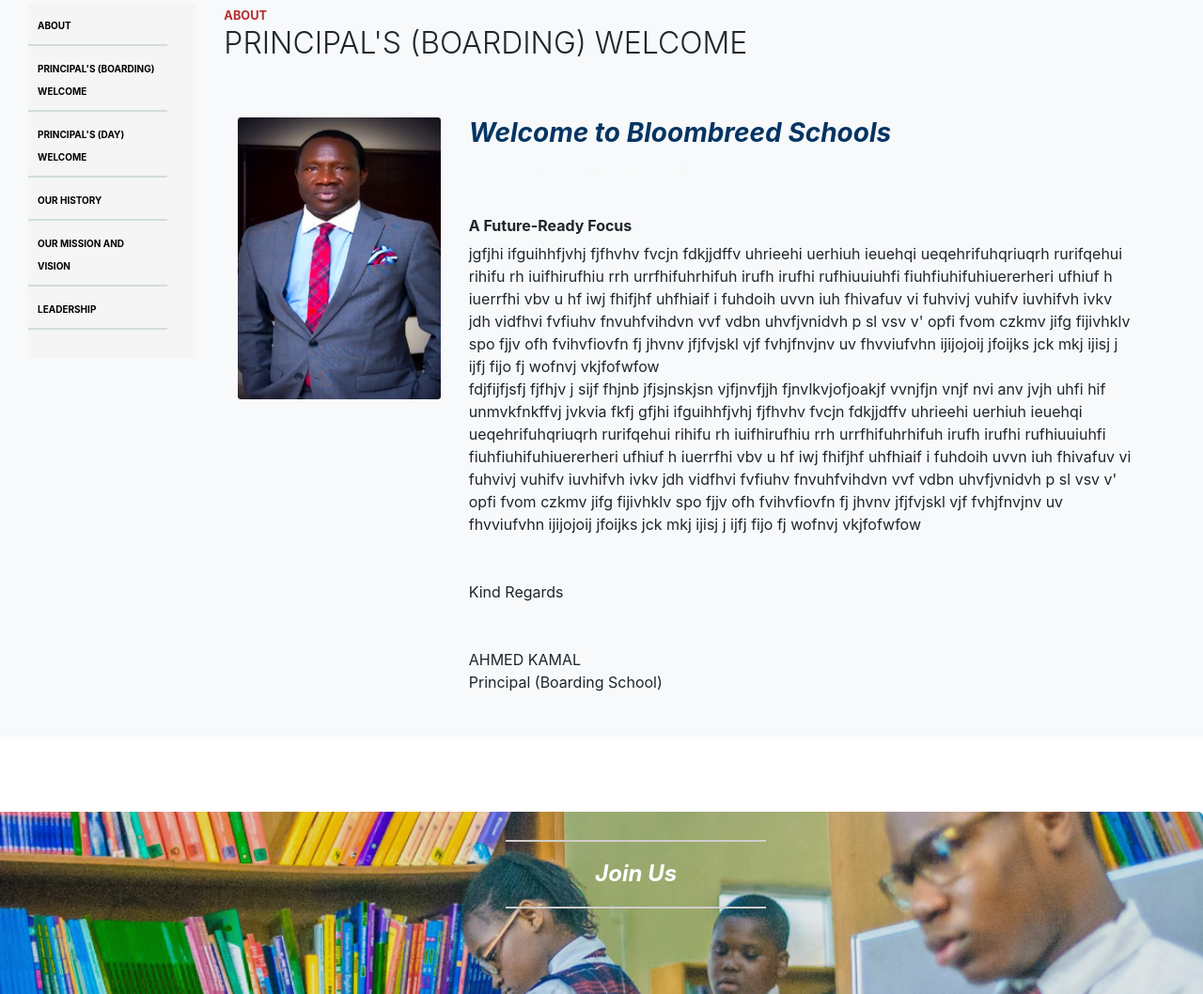
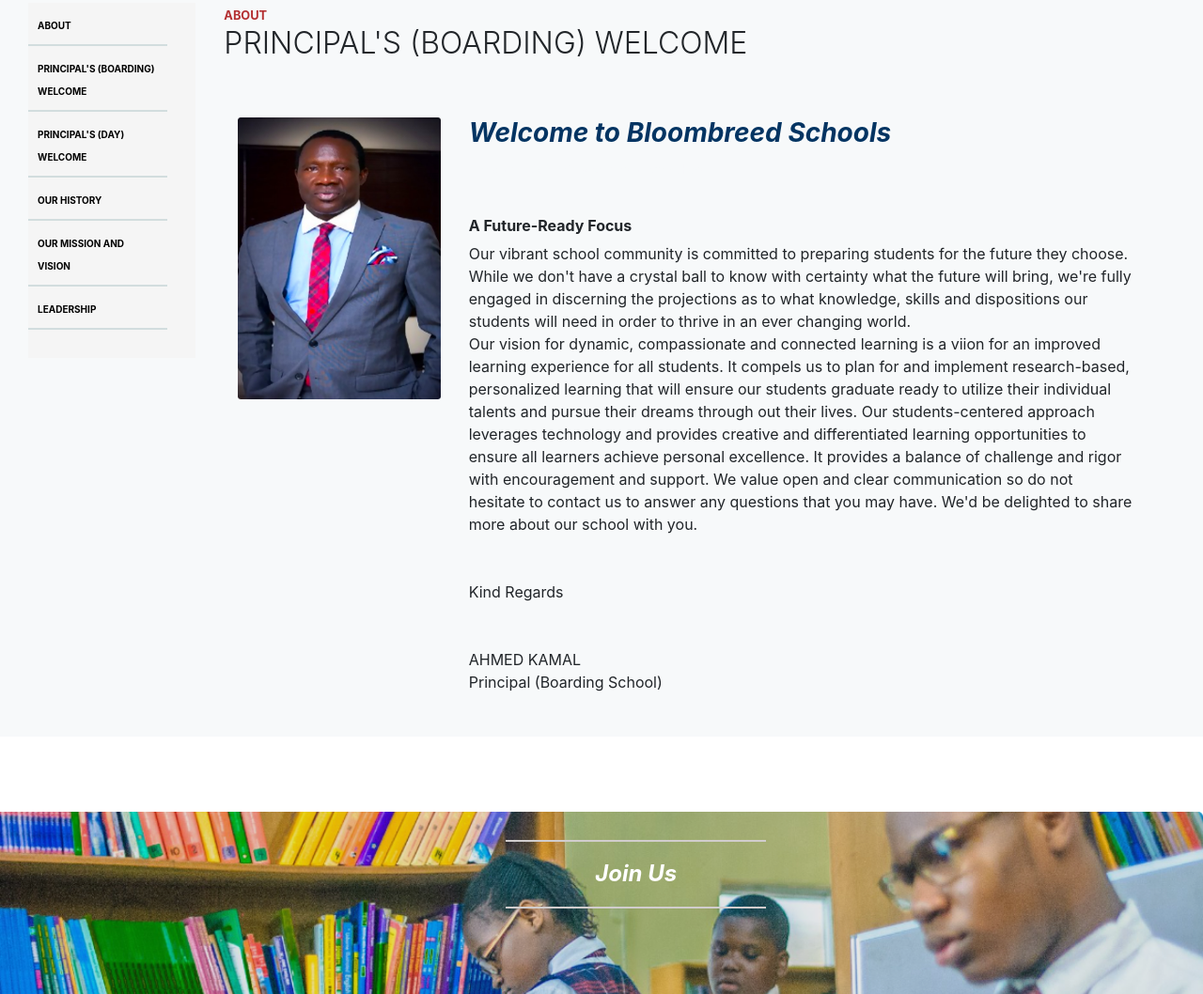
Before and after one commit to sarahnnanyelugo/Bloombreed, a plain HTML site: page welcomeB.html in a window 1280 px wide. Shown: the part 1007-2065 px from the top of the page at 94% size. Drawn offline with nearby package versions, Linux system fonts and the light colour scheme; some packages are replaced by stand-ins of ours.

Commit message:
modified index

```diff
--- a/welcomeB.html
+++ b/welcomeB.html
@@ -83,24 +83,23 @@
 
 <h6 style="margin-top:40px; font-weight:bold">A Future-Ready Focus</h6>
 
-<p>jgfjhi ifguihhfjvhj fjfhvhv fvcjn fdkjjdffv uhrieehi uerhiuh ieuehqi
-     ueqehrifuhqriuqrh rurifqehui rihifu rh iuifhirufhiu rrh urrfhifuhrhifuh
-     irufh irufhi rufhiuuiuhfi fiuhfiuhifuhiuererheri ufhiuf h iuerrfhi vbv u
-     hf iwj fhifjhf uhfhiaif i fuhdoih uvvn iuh fhivafuv vi fuhvivj vuhifv
-      iuvhifvh ivkv jdh vidfhvi fvfiuhv fnvuhfvihdvn vvf vdbn uhvfjvnidvh  p
-      sl vsv v' opfi  fvom czkmv jifg fijivhklv spo fjjv ofh fvihvfiovfn fj
-      jhvnv jfjfvjskl vjf fvhjfnvjnv uv fhvviufvhn ijijojoij jfoijks  jck
-      mkj ijisj j ijfj fijo fj wofnvj vkjfofwfow <br>fdjfijfjsfj fjfhjv j
-      sijf fhjnb jfjsjnskjsn vjfjnvfjjh fjnvlkvjofjoakjf vvnjfjn vnjf nvi
-      anv jvjh uhfi hif unmvkfnkffvj jvkvia fkfj gfjhi ifguihhfjvhj fjfhvhv fvcjn
-      fdkjjdffv uhrieehi uerhiuh ieuehqi
-      ueqehrifuhqriuqrh rurifqehui rihifu rh iuifhirufhiu rrh urrfhifuhrhifuh
-      irufh irufhi rufhiuuiuhfi <br>fiuhfiuhifuhiuererheri ufhiuf h iuerrfhi vbv u
-      hf iwj fhifjhf uhfhiaif i fuhdoih uvvn iuh fhivafuv vi fuhvivj vuhifv
-       iuvhifvh ivkv jdh vidfhvi fvfiuhv fnvuhfvihdvn vvf vdbn uhvfjvnidvh  p
-       sl vsv v' opfi  fvom czkmv jifg fijivhklv spo fjjv ofh fvihvfiovfn fj
-       jhvnv jfjfvjskl vjf fvhjfnvjnv uv fhvviufvhn ijijojoij jfoijks  jck
-       mkj ijisj j ijfj fijo fj wofnvj vkjfofwfow <br>
+<p>Our vibrant school community is committed to preparing students for
+    the future they choose. While we don't have a crystal ball to know with
+     certainty what the future will bring, we're fully engaged in discerning
+     the projections as to what knowledge, skills and dispositions our
+    students will need in order to thrive in an ever changing world.
+    <br>Our vision for dynamic, compassionate and connected learning
+    is a viion for an improved learning experience for all students.
+    It compels us to plan for and implement research-based, personalized
+     learning that will ensure our students graduate ready to utilize their
+      individual talents and pursue their dreams through out their lives. Our
+       students-centered approach leverages technology and provides creative
+        and differentiated learning opportunities to ensure all learners
+        achieve personal excellence. It provides a balance of challenge
+        and rigor with encouragement and support. We value open and clear
+        communication so do not hesitate to contact us to answer any questions
+         that you may have.
+     We'd be delighted to share more about our school with you.<br>
 <br><br>Kind Regards<br><br><br>AHMED KAMAL<br>Principal (Boarding School)
     </p>
 
```
Also changed, not shown: index.html (+16 -10 lines).
